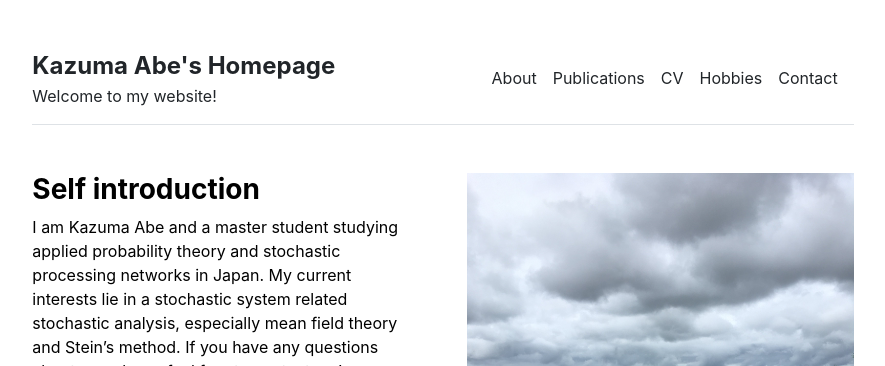
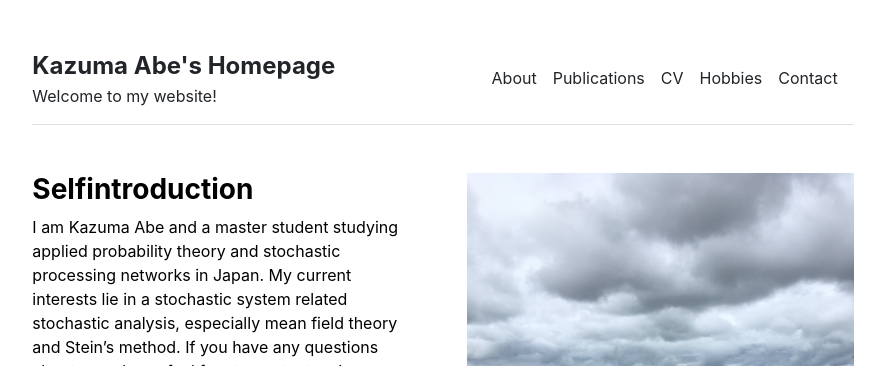
Before and after one commit to qriovider/archive, a Jekyll site: the page built from index.md, in a window 1280 px wide. Shown: the top 366 px of the page, without its empty margins (197-1082 px from the left). Built offline with Jekyll 4.4.1, drawn with Linux system fonts in a browser that asks for light colours.

Commit message:
Update home.html

```diff
--- a/_layouts/home.html
+++ b/_layouts/home.html
@@ -4,7 +4,7 @@ layout: default
 
 <div class="row g-5 mb-5">
   <div class="col-md-6">
-    <h3 class="fw-bold">Self introduction</h3>
+    <h3 class="fw-bold">Selfintroduction</h3>
     {{ content }}
   </div>
   <div class="col-md-6">
```
